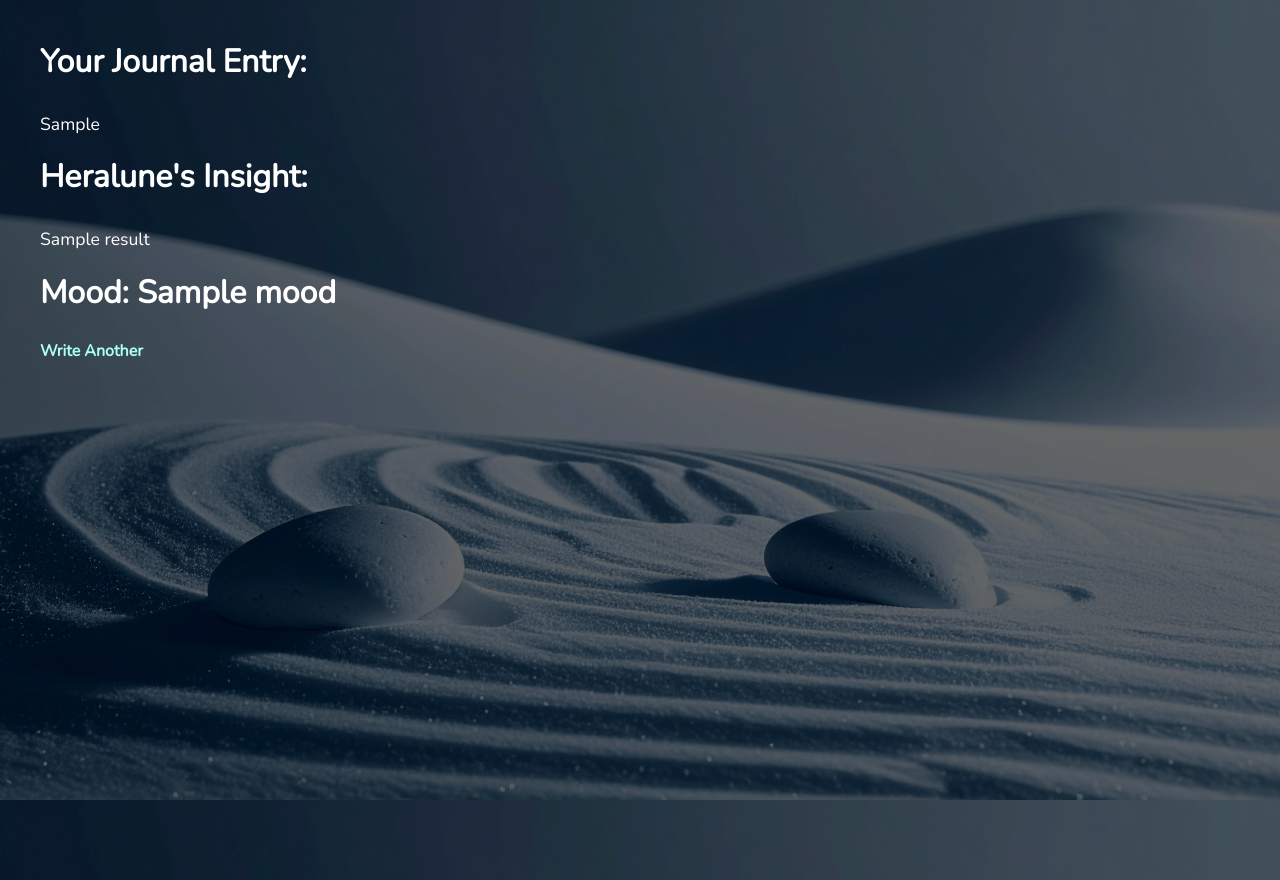
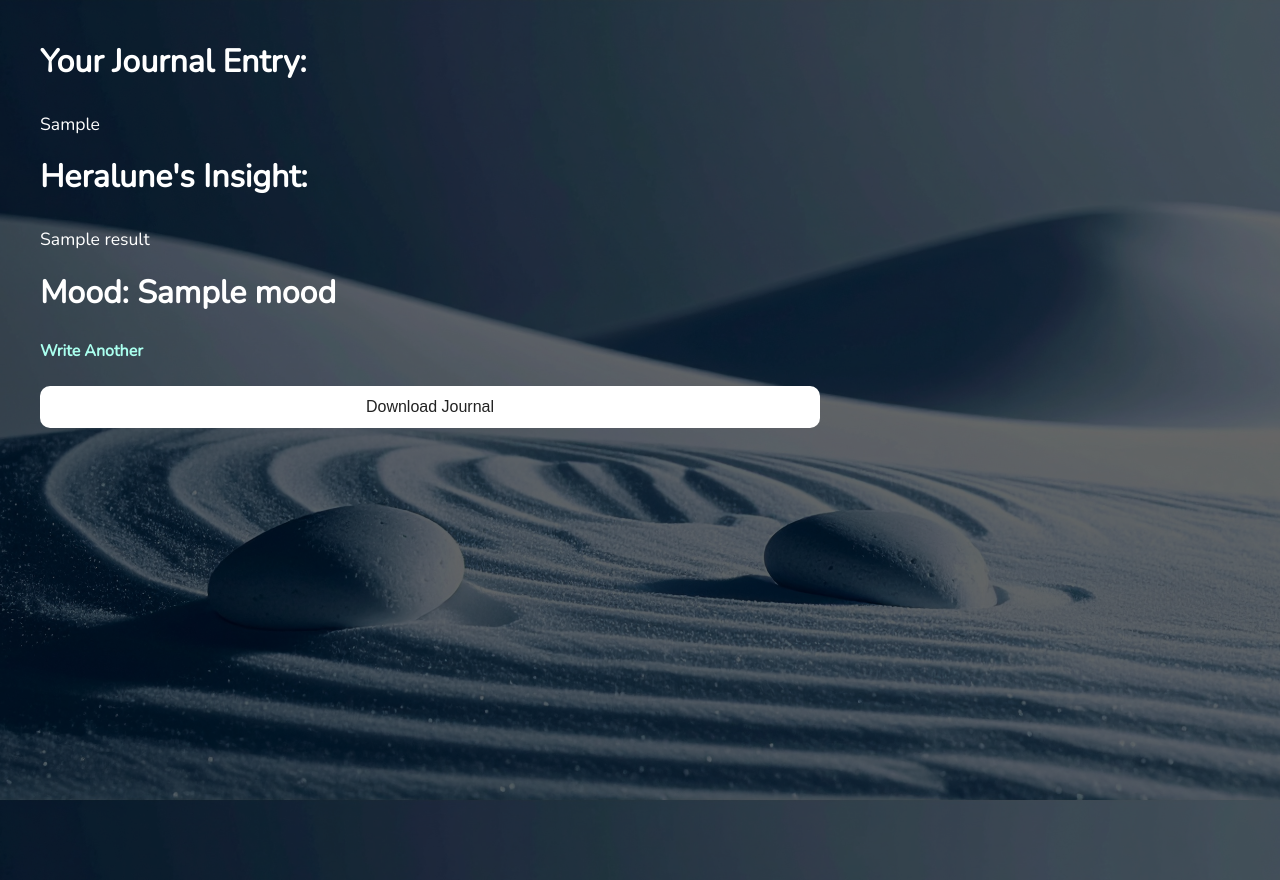
Before and after one commit to Sreethan1611/Heralune01, a Flask app: template Heralune/templates/result.html in a window 1280 px wide. Run offline with Flask 3, Linux system fonts and the light colour scheme; the template is opened without the code that fills it: most values are stand-ins (such as "Sample title", 1, 10 or a date in 2020).

Commit message:
Added Download Journal option

```diff
--- a/Heralune/main.py
+++ b/Heralune/main.py
@@ -1,7 +1,9 @@
 import os
+from datetime import datetime
 
 import requests
-from flask import Flask, render_template, request
+from flask import Flask, make_response, render_template, request
+from flask.helpers import make_response
 
 app = Flask(__name__)
 api_key = os.getenv("GROQ_API_KEY")
@@ -51,5 +53,19 @@ def analyze():
     result = response.json()["choices"][0]["message"]["content"]
     return render_template("result.html", result=result, journal_box=journal_box, mood=mood)
 
+@app.route("/download", methods=["POST"])
+def download():
+    journal = request.form.get("journal_box")
+    mood = request.form.get("mood")
+    insight = request.form.get("result")
+
+    timestamp = datetime.now().strftime("%Y-%m-%d %H:%M")
+    content = f"Heralune Journal Entry\nTimestamp: {timestamp}\nMood: {mood}\n\nJournal:\n{journal}\n\nHeralune’s Insight:\n{insight}"
+
+    response = make_response(content)
+    response.headers["Content-Disposition"] = "attachment; filename=heralune_journal.txt"
+    response.headers["Content-Type"] = "text/plain"
+    return response
+
 if __name__ == "__main__":
     app.run(debug=True, port=81)
--- a/Heralune/templates/result.html
+++ b/Heralune/templates/result.html
@@ -35,6 +35,22 @@
     a:hover {
       text-decoration: underline;
     }
+    button {
+      margin-top: 1.5rem;
+      padding: 0.75rem 1.5rem;
+      font-size: 1rem;
+      background-color: #ffffff;
+      color: #222;
+      border: none;
+      border-radius: 10px;
+      cursor: pointer;
+      width: 65%;
+      transition: background 0.3s ease;
+      align-self: right;
+    }
+    button:hover {
+      background-color: #ddd;
+    }
   </style>
 <head>
   <meta charset="UTF-8" />
@@ -48,6 +64,13 @@
   <p>{{ result }}</p>
   <h2>Mood: {{ mood }}</h2>
   <a href="/">Write Another</a>
+    <form method="POST" action="/download">
+        <input type="hidden" name="journal_box" value="{{ journal_box }}">
+        <input type="hidden" name="mood" value="{{ mood }}">
+        <input type="hidden" name="result" value="{{ result }}">
+        <button type="submit">Download Journal</button>
+    </form>
+
     </div>
 </body>
 </html>
```
